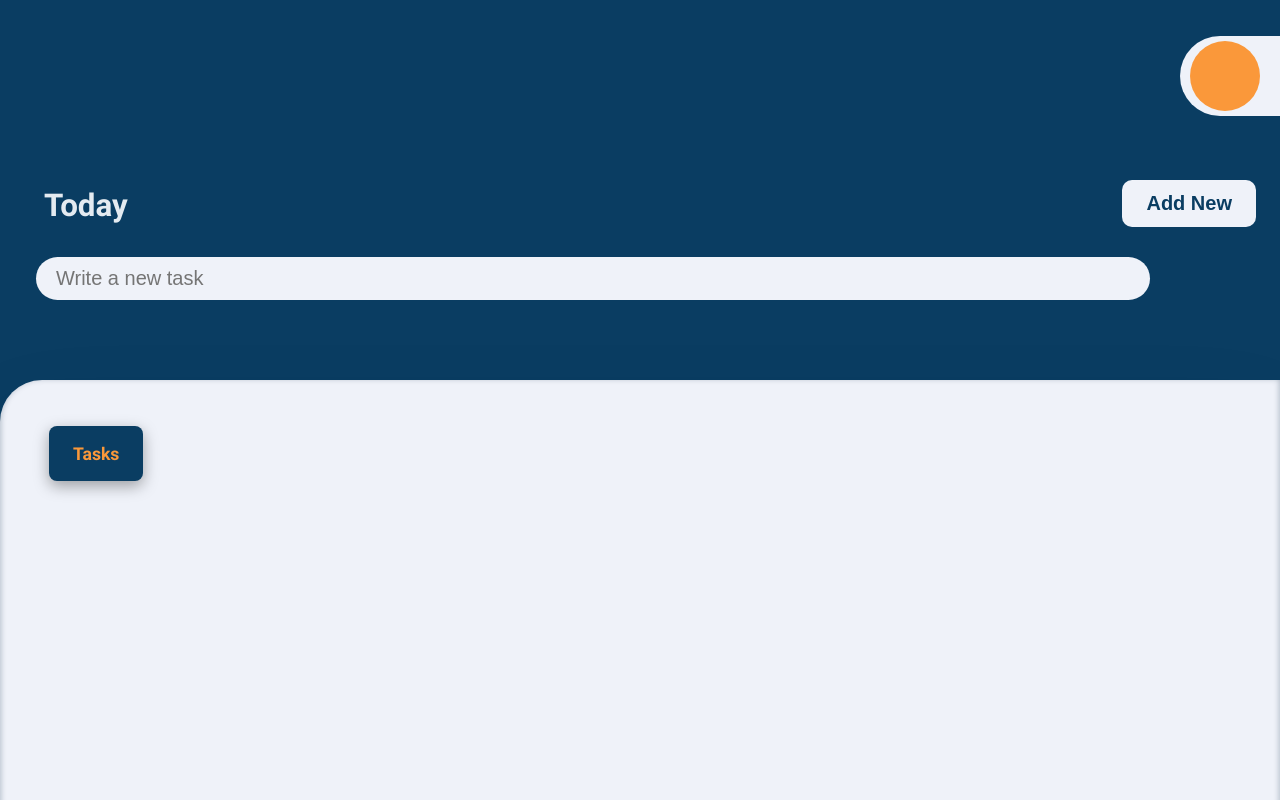
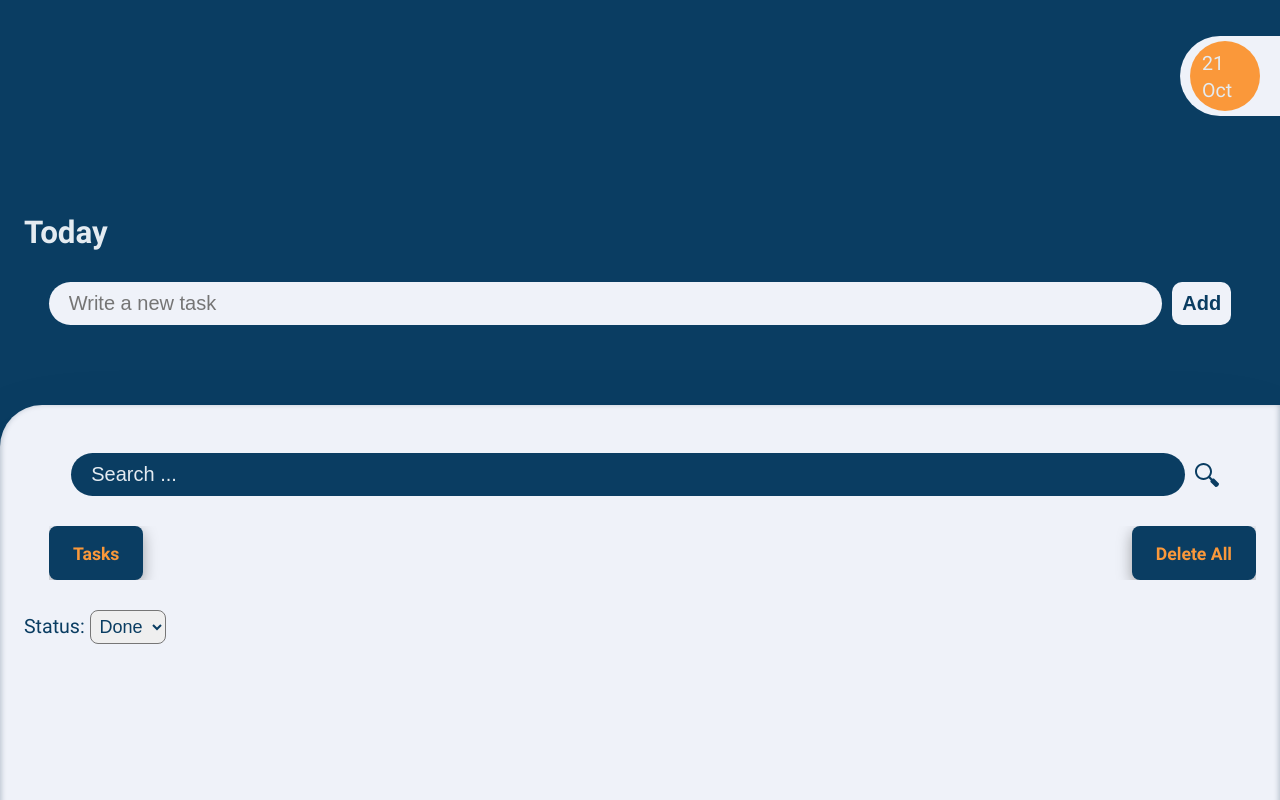
Before and after one commit to melina-niavarani/to-do-list, a plain HTML site: page index.html in a window 1280 px wide. Shown: the top 800 px of the page. Drawn offline with Linux system fonts and the light colour scheme.

Commit message:
adding delete all and remove functionality

```diff
--- a/assets/style/style.css
+++ b/assets/style/style.css
@@ -118,17 +118,22 @@ input[type="radio"] {
         margin-bottom: 30px;
     }
     .today {
-        margin-left: 20px;
-        text-align: center;
+        margin-block: 30px;
+        text-align: start;
         font-size: var(--xl-font-size);
     }
     .today span {
         font-size: var(--sm-font-size);
         color: var(--accent-color);
     }
+    .add-container {
+        display: flex;
+        justify-content: center;
+        align-items: center;
+    }
     .add-new {
         cursor: pointer;
-        padding: 12px 24px;
+        padding: 10px ;
         border-radius: 10px;
         border: none;
         font-size: var(--md-font-size);
@@ -141,17 +146,20 @@ input[type="radio"] {
         color: var(--accent-color);
         box-shadow: 0px 0px 11px var(--accent-color);
     }
-    .writing-tasks {
+    .writing-tasks{
+        margin-right: 10px;
         background-color: var(--primary-bg-color);
-        margin-left: 12px;
-        margin-bottom: 50px;
+        outline-color: var(--accent-color);
+        /* margin-bottom: 50px; */
+    }
+    .writing-tasks,
+    .search {
         width: 87vw;
         border-radius: var(--icon-border-radius);
         border: none;
         font-size: var(--md-font-size);
         padding-block: 10px;
         padding-left: 20px;
-        outline-color: var(--accent-color);
     }
     .writing-tasks::placeholder{
         background-color: var(--primary-bg-color);
@@ -159,6 +167,38 @@ input[type="radio"] {
     }
 
     /* === Tasks=== */
+    .search-container{
+        display: flex;
+        align-items: center;
+        justify-content: center;
+        margin: 10px 0 20px;
+    }
+    .search {
+        background-color: var(--secondary-bg-color);
+        color: var(--secondary-font-color);
+        margin: 10px;
+    }
+    .search::placeholder {
+        background-color: var(--secondary-bg-color);
+        width: 300px;
+        color: var(--secondary-font-color);
+    }
+    .search-icon{
+        background-image: url(../images/search.svg);
+        padding: 12px;
+
+    }
+    .search-icon:hover {
+        background-image: url(../images/search-hover.svg);
+    }
+    .search-icon,
+    .remove-icon {
+        background-repeat: no-repeat;
+        background-size: contain;
+        height: 20px;
+        width: 20px;
+        cursor: pointer;
+    }
     .tasks-holder{
         height: 100vh;
         margin-top: -10%;
@@ -167,20 +207,35 @@ input[type="radio"] {
         box-shadow: rgba(50, 50, 93, 0.25) 0px 50px 100px -20px, rgba(0, 0, 0, 0.3) 0px 30px 60px -30px, rgba(10, 37, 64, 0.35) 0px -2px 6px 0px inset;
     }
     .all-tasks{
-        margin-top: 18px;
-        padding: 18px 24px;
-        background-color: var(--secondary-bg-color);
-        display: inline-block;
+        display:flex;
+        justify-content: space-between;
+    }
+    .all-tasks span {
         border-radius: 8px;
-        color: var(--secondary-font-color);
+        font-size: var(--sm-font-size);
         font-weight: 700;
         text-align: center;
         line-height: 18px;
         box-shadow: rgba(0, 0, 0, 0.35) 0px 5px 15px;
+        /* margin-top: 18px; */
+        padding: 18px 24px;
+        background-color: var(--secondary-bg-color);
+        color: var(--accent-color);
     }
-    .all-tasks span {
-        color: var(--accent-color);
+    #delete-all {
+        cursor: pointer;
+    }
+    .status {
+        margin-top: 30px;
+        font-weight: 500;
+        font-size: var(--md-font-size);
+    }
+    .select {
+        padding: 5px;
         font-size: var(--sm-font-size);
+        border-radius: 8px;
+        cursor: pointer;
+        color: inherit;
     }
     .tasks ul {
         list-style: none;
@@ -204,14 +259,10 @@ input[type="radio"] {
         margin-left: 10px;
         font-size: var(--md-font-size);
     }
+
     .remove-icon {
+        padding: 8px;
         background-image: url(../images/icons8-close.svg);
-        height: 20px;
-        width: 20px;
-        background-repeat: no-repeat;
-        background-size: contain;
-        padding: 8px;
-        cursor: pointer;
     }
     .remove-icon:hover {
         background-image: url(../images/hover-close.svg);
@@ -223,12 +274,14 @@ input[type="radio"] {
 
 }
 @media (min-width:610px) {
-    .writing-tasks{
+    .writing-tasks,
+    .add-new {
         margin-bottom: 90px;
     }
 }
 @media (min-width:970px) {
-    .writing-tasks{
+    .writing-tasks,
+    .add-new {
         margin-bottom:120px;
     }
 }
@@ -239,7 +292,8 @@ input[type="radio"] {
         --lg-font-size: 30px;
         --xl-font-size: 32px;
     }
-    .writing-tasks{
+    .writing-tasks,
+    .add-new{
         margin-bottom:180px;
     }
     .all-tasks{
--- a/index.html
+++ b/index.html
@@ -15,17 +15,30 @@
                 </div>
             </div>
             <div class="container">
-                <div class="header">
-                    <h2 class="today">Today </h2>
-                    <button class="add-new" >Add New</button>
+                <h2 class="today">Today </h2>
+                <div class="add-container">
+                    <input class="writing-tasks"  placeholder="Write a new task"/>
+                    <button class="add-new" >Add</button>
                 </div>
-                <input class="writing-tasks"  placeholder="Write a new task"/>
             </div>
         </header>
         <main class="tasks-holder">
             <div class="container">
+                <div class="search-container">
+                    <input class="search"  placeholder="Search ..."/>
+                    <span class="search-icon"></span>
+                </div>
                 <div class="all-tasks">
                     <span>Tasks</span>
+                    <span id="delete-all">Delete All</span>
+                </div>
+                <div class="status">
+                    <span>Status:</span>
+                    <select class="select">
+                        <option value="Done">Done</option>
+                        <option value="Todo">Todo</option>
+                        <option value="All">All</option>
+                    </select>
                 </div>
                 <div class="tasks">
                     <ul id="list-element">
--- a/index.js
+++ b/index.js
@@ -1,11 +1,15 @@
 const add_btn = document.querySelector(".add-new");
 const list = document.querySelector("#list-element");
 const input = document.querySelector(".writing-tasks");
+const deleteAll = document.querySelector("#delete-all");
 
-let todo_list = [ ];
-let nextTodoIdndex= 1;
+const STORAGE_KEY = "my_list"
 
-function  listTasks(title){
+let todo_list = [];
+
+// ======= Work with DOM ======== //
+
+function renderTasks(item) {
     const tasks_list = document.createElement("li");
     tasks_list.classList.add("tasks-list");
 
@@ -14,12 +18,24 @@ function  listTasks(title){
 
     const checkbox = document.createElement("input");
     checkbox.setAttribute("type", "checkbox");
+    // if (item.status) {
+    //     checkbox.setAttribute("checked", "true")
+    // }
+    checkbox.checked = item.status
+
+    checkbox.addEventListener("click", ()=>{
+        toggleStatus(item.title)
+    })
 
     const task = document.createElement("p");
-    task.innerText= title;
+    task.innerText= item.title;
 
-    const remove = document.createElement("div");
+    const remove = document.createElement("span");
     remove.classList.add("remove-icon");
+
+    remove.addEventListener("click", ()=>{
+        removeTask(item.title)
+    })
 
     task_container.append(checkbox, task);
     tasks_list.append(task_container, remove);
@@ -27,66 +43,144 @@ function  listTasks(title){
     list.append(tasks_list);
 }
 
+function renderList(){
+    // Remove old items:
+    list.innerHTML = "";
+
+    // Render items :
+    /* Model 1:
+     for ( let i=0; i < todo_list.length; i++){
+        const title = todo_list[i];
+        renderTasks(title);
+    } */
+
+    //  Model 2:
+    todo_list.forEach((item) => {
+        renderTasks(item);
+    })
+
+}
+
 function clearInput(){
     input.value = '';
 }
 
-function syncStorage(title){
-    todo_list.push(title);
+
+// =======Load tasks from storage========== //
+
+function syncStorage(){
     const string_list = JSON.stringify(todo_list);
-    localStorage.setItem('my_list', string_list);
+    localStorage.setItem(STORAGE_KEY, string_list);
 }
 
-let index = 0
-function addIndex() {
-    index = nextTodoIdndex++
+function loadFromStorage(){
+    let listFromStorage = JSON.parse(localStorage.getItem(STORAGE_KEY)) || [];
+    todo_list = listFromStorage;
 }
 
-add_btn.addEventListener("click", ()=> {
+//  ======= Functionality ======== //
+
+function toggleStatus(title) {
+    // Medel 1:
+    // for (let i = 0; i < todo_list.lenght; i++) {
+    //     const list_item = todo_list[i];
+
+    //     if (list_item.title === title){
+    //        todo_list.status = !todo_list.status
+    //     }
+
+    // }
+
+    todo_list.forEach((item)=>{
+        if(item.title === title){
+            item.status = !item.status
+        }
+    })
+
+    syncStorage();
+}
+
+function addItem(item) {
+    const next_item = {
+        title: item.title,
+        status: item.status,
+    }
+    todo_list.push(next_item);
+}
+
+// ========== remove tasks ============= //
+
+function removeTask(title) {
+    //MODEL 1: for (let i = 0; i < todo_list.length ; i++) {
+    //     const list_item = todo_list[i];
+
+    //     if (list_item.title === title){
+    //         todo_list.splice(i, 1);
+    //     }
+    // }
+    todo_list.forEach((item, i)=>{
+        if (item.title === title) {
+            todo_list.splice(i, 1);
+        }
+    })
+    syncStorage();
+    renderList();
+}
+
+function onDeleteAll(){
+    todo_list = todo_list.filter((item) => {
+        // return item.status === true ? false : true ;
+        // or:
+        return !item.status;
+    })
+
+    syncStorage();
+    renderList();
+}
+
+//  ======= Run the App ======= //
+function onAddItem() {
     const input_value = input.value;
+    // if(input_value === ''){
+    //     alert("You Should Write a title!")
+    //     return;
+    // }else {
+    //     const item = {
+    //         title: input_value,
+    //         status: false,
+    //     }
+    //     addItem(item);
+    //     syncStorage();
+    //     renderTasks(item);
+    //     clearInput();
+    // }
+    // Model2:
+    if (input_value !== '') {
+        const item = {
+            title: input_value,
+            status: false,
+        }
+        addItem(item);
+        syncStorage();
+        renderTasks(item);
+        clearInput();
+    }
+}
 
-    if (input_value !== '') {
-        syncStorage(input_value);
-        listTasks(input_value);
-        addIndex();
-        clearInput();
-        console.log(index)
-    }
+function events() {
+    add_btn.addEventListener("click", onAddItem)
+    deleteAll.addEventListener("click", onDeleteAll)
+}
 
-})
-
-// =======Store Tasks========== //
-
-// const previous_list = JSON.parse(localStorage.getItem('my_list'));
-// todo_list = previous_list;
-
-// for ( let i=0; i < previous_list.length; i++){
-//     const title = previous_list[i];
-//     listTasks(title);
-// }
-
-
-// ========== remove tasks =============//
-
-const removeBtn =document.querySelector(".remove-icon");
-
-removeBtn.addEventListener("click", ()=>{
-    console.log("remove")
-    todo_list.splice(index, 1);
-    nextTodoIdndex= nextTodoIdndex-1
-})
-
-// for (let i = 0; i < removeBtn.length ; i++) {
-//     removeBtn[i].addEventListener("click", ()=>{
-//         todo_list.splice(index, 1);
-//         nextTodoIdndex= nextTodoIdndex-1
-//     })
-
-// }
+function init() {
+    loadFromStorage();
+    renderList();
+    events();
+}
 
 
 
-///// ---------------- Date ---------------- //////
+///// ---------------- App Date ---------------- //////
 
 function currentDate() {
     const month =  ["Jan","Feb","Mar","Apr","May","June","July","Aug","Sept","Oct","Nov","Dec"];
@@ -101,18 +195,23 @@ screen_date.innerText = currentDate();
 
 // -------------- if task cheched ------------- ////
 
-const checkBox = document.querySelectorAll("input[type='checkbox']");
-let checked = false;
+// const checkBox = document.querySelectorAll("input[type='checkbox']");
+// let checked = false;
 
-for (let i = 0; i < checkBox.length; i++) {
-    checkBox[i].addEventListener ("click" , ()=>{
-        console.log(i)
-        if (!checked){
-            const task = document.querySelectorAll('p');
-            for (let j = 0; j < checkBox.length; j++) {
-                task[j].classList.toggle("checked-terms");
-                console.log(task[j])
-            }
-        }
-    })
-}
+// for (let i = 0; i < checkBox.length; i++) {
+//     checkBox[i].addEventListener ("click" , ()=>{
+//         console.log(i)
+//         if (!checked){
+//             const task = document.querySelectorAll('p');
+//             for (let j = 0; j < checkBox.length; j++) {
+//                 task[j].classList.toggle("checked-terms");
+//                 console.log(task[j])
+//             }
+//         }
+//     })
+// }
+
+
+// =========== init ==============  //
+
+init()
```
Also changed, not shown: assets/images/search-hover.svg (added), assets/images/search.svg (added), 3 other files.
